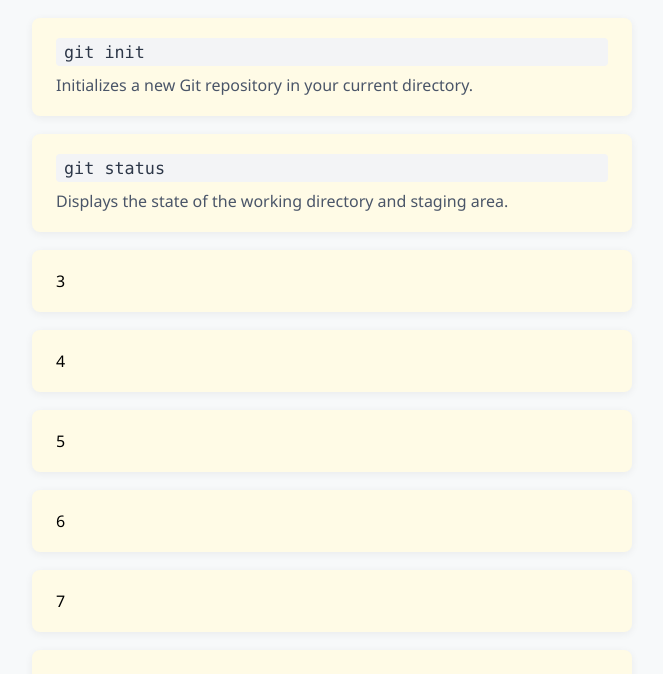
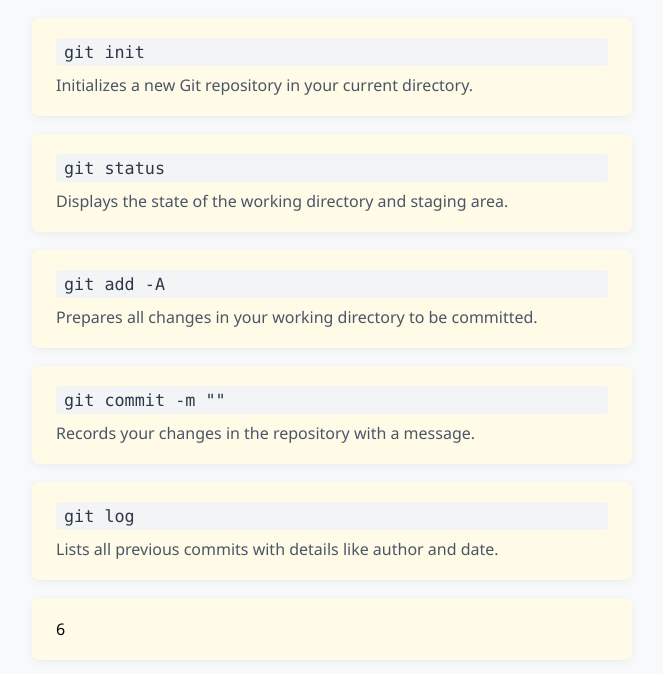
Before and after one commit to Rachelovemma/mad9112-deliverables, a plain HTML site: page index.html in a window 1280 px wide. Shown: the part 110-784 px from the top of the page, without its empty margins (308-971 px from the left). Drawn offline with Linux system fonts and the light colour scheme.

Commit message:
Added code samples and descriptions for the next three git commands

```diff
--- a/index.html
+++ b/index.html
@@ -24,9 +24,18 @@
     <code>git status</code>
     <div class="desc">Displays the state of the working directory and staging area.</div>
   </li>
-    <li>3</li>
-    <li>4</li>
-    <li>5</li>
+  <li>
+    <code>git add -A</code>
+    <div class="desc">Prepares all changes in your working directory to be committed.</div>
+  </li>
+  <li>
+    <code>git commit -m ""</code>
+    <div class="desc">Records your changes in the repository with a message.</div>
+  </li>
+  <li>
+    <code>git log</code>
+    <div class="desc">Lists all previous commits with details like author and date.</div>
+  </li>
   <li>6</li>
   <li>7</li>
   <li>8</li>
```
Lines whose indentation alone changed are shown as unchanged.
